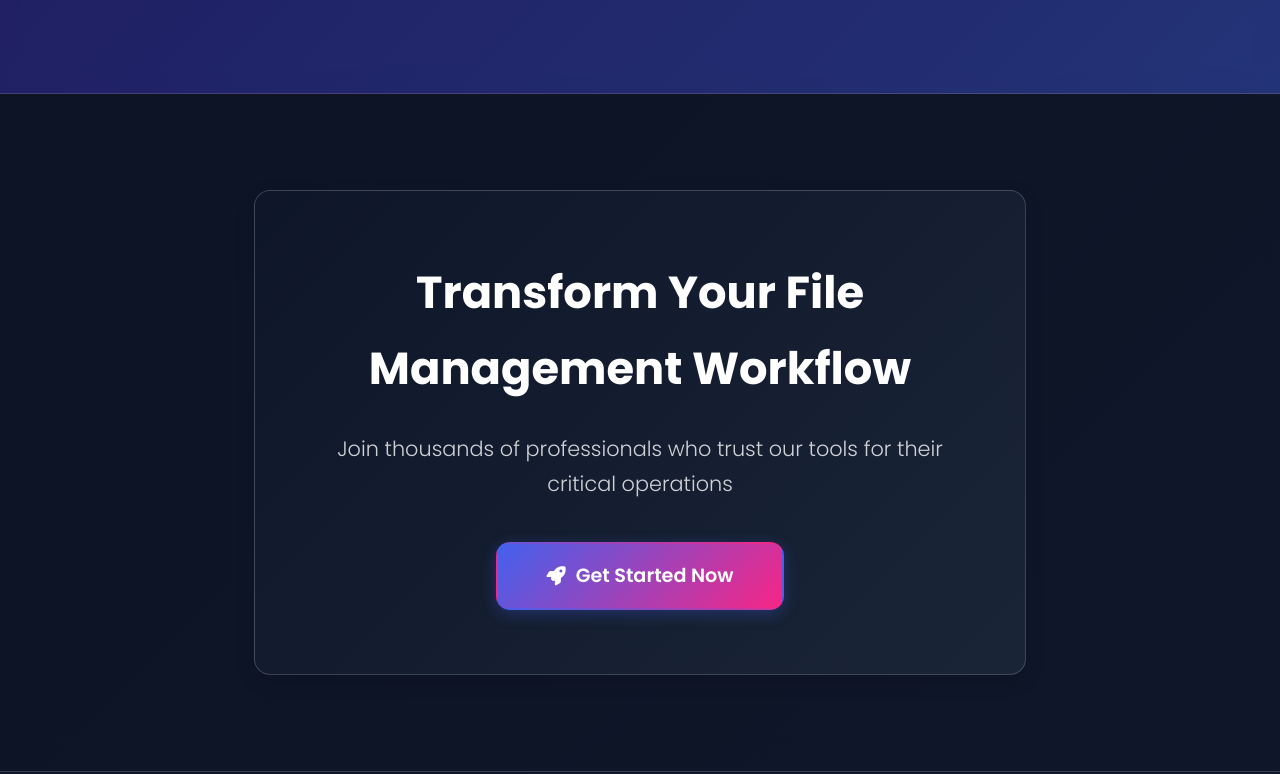
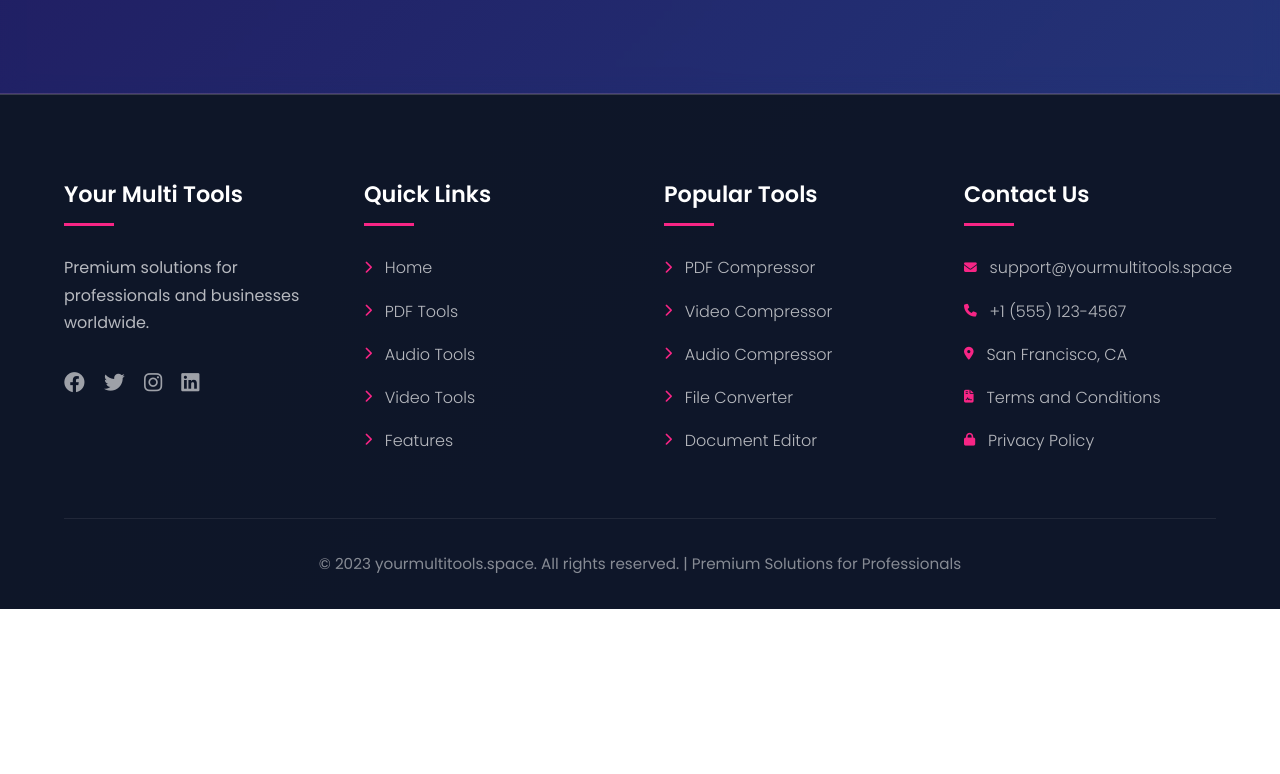
Before and after one commit to yourmultitools-space/yourmultitools, a plain HTML site: page index.html in a window 1280 px wide. Shown: the part 3834-4608 px from the top of the page. After the commit the page ends 4443 px from the top, so only its background shows below. Drawn offline with Linux system fonts and the light colour scheme.

Commit message:
Update index.html

```diff
--- a/index.html
+++ b/index.html
@@ -1129,18 +1129,6 @@ yourmultitools.space
 </div>
 </section>
 
-<!-- CTA Section -->
-<section class="cta">
-<div class="cta-content">
-<h2>Transform Your File Management Workflow</h2>
-<p>Join thousands of professionals who trust our tools for their critical operations</p>
-<button class="btn btn-lg">
-<i class="fas fa-rocket"></i>
-Get Started Now
-</button>
-</div>
-</section>
-
 <!-- Footer -->
 <footer id="support">
 <div class="footer-content">
```
